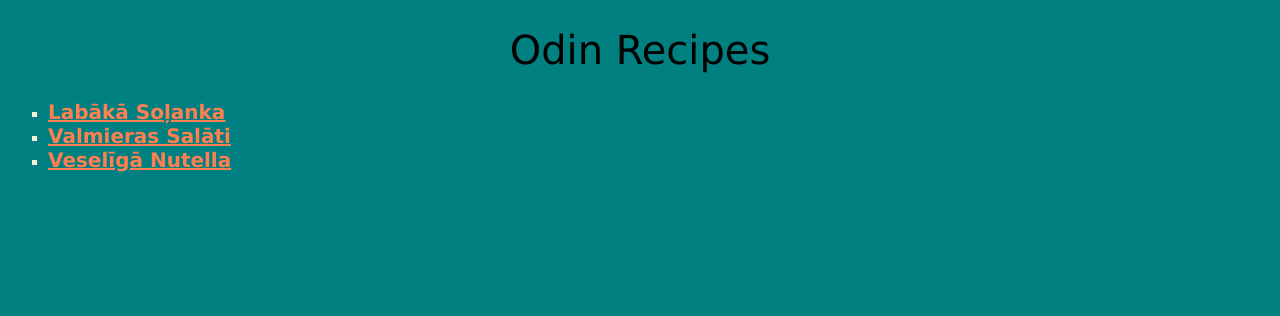
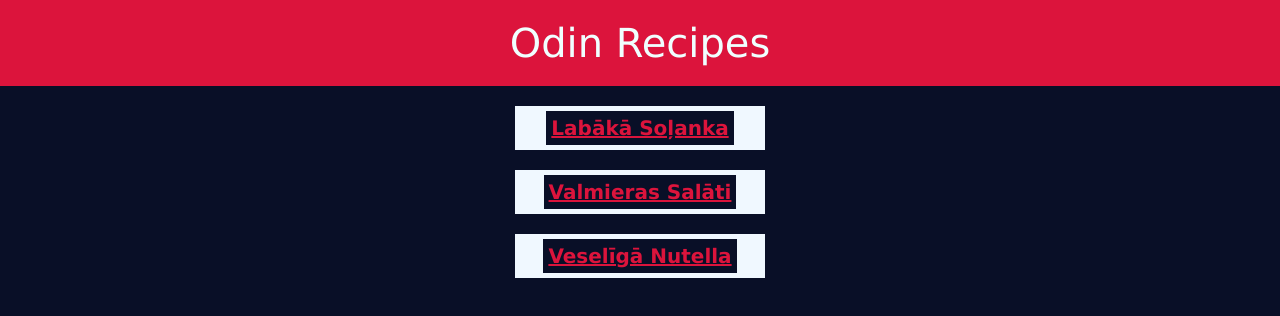
Before and after one commit to krishmur/odin-recipes, a plain HTML site: page index.html in a window 1280 px wide. Drawn offline with Linux system fonts and the light colour scheme.

Commit message:
added some padding and margin to hp

```diff
--- a/styles.css
+++ b/styles.css
@@ -1,5 +1,8 @@
 * {
-  background-color: teal;
+  background-color: rgb(9, 15, 39);
+  margin: 0;
+  padding: 0;
+  box-sizing: border-box;
 }
 
 h1 {
@@ -7,6 +10,9 @@ h1 {
   font-family: Verdana, Geneva, Tahoma, sans-serif;
   font-size: 40px;
   font-weight: 500;
+  color: azure;
+  background-color: crimson;
+  padding: 20px;
 }
 
 p {
@@ -18,20 +24,29 @@ p {
 }
 
 ul {
-  list-style:square;
+  list-style:none;
+  width: 250px;
+  margin: 20px auto;
 }
 
 li {
   color: beige;
   font-family: 'Times New Roman', Times, serif;
   font-size: 16px;
+  text-align: center;
+  background-color: aliceblue;
+  padding: 10px;
+  margin: 20px auto;
 }
 
 a {
-  color: coral;
+  color: crimson;
   font-family: 'Lucida Sans', 'Lucida Sans Regular', 'Lucida Grande', 'Lucida Sans Unicode', Geneva, Verdana, sans-serif;
   font-size: 20px;
   font-weight: 600;
+  background-color:rgb(9, 15, 39);
+  padding: 5px;
+
 }
 
 .image {
```
